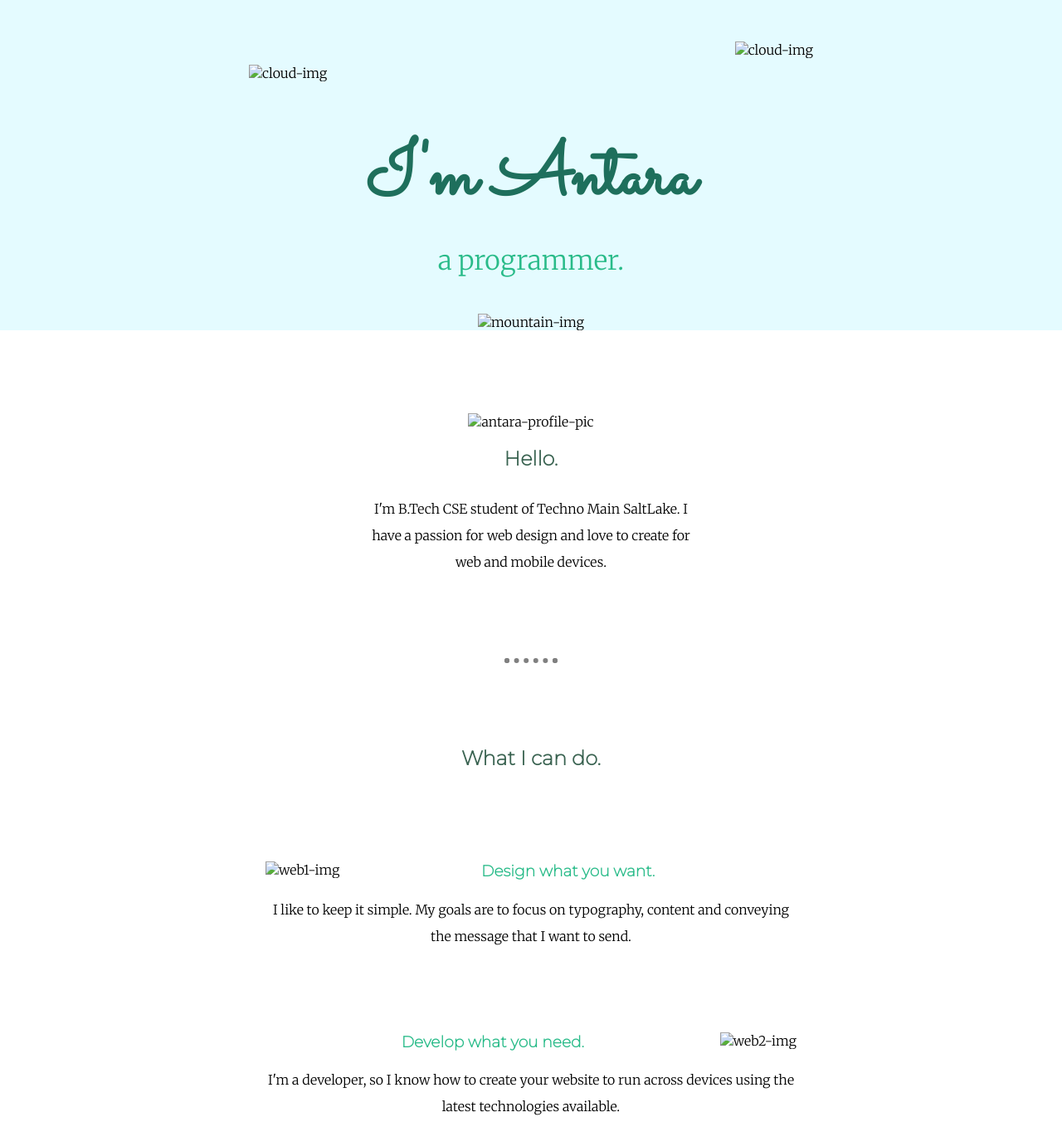
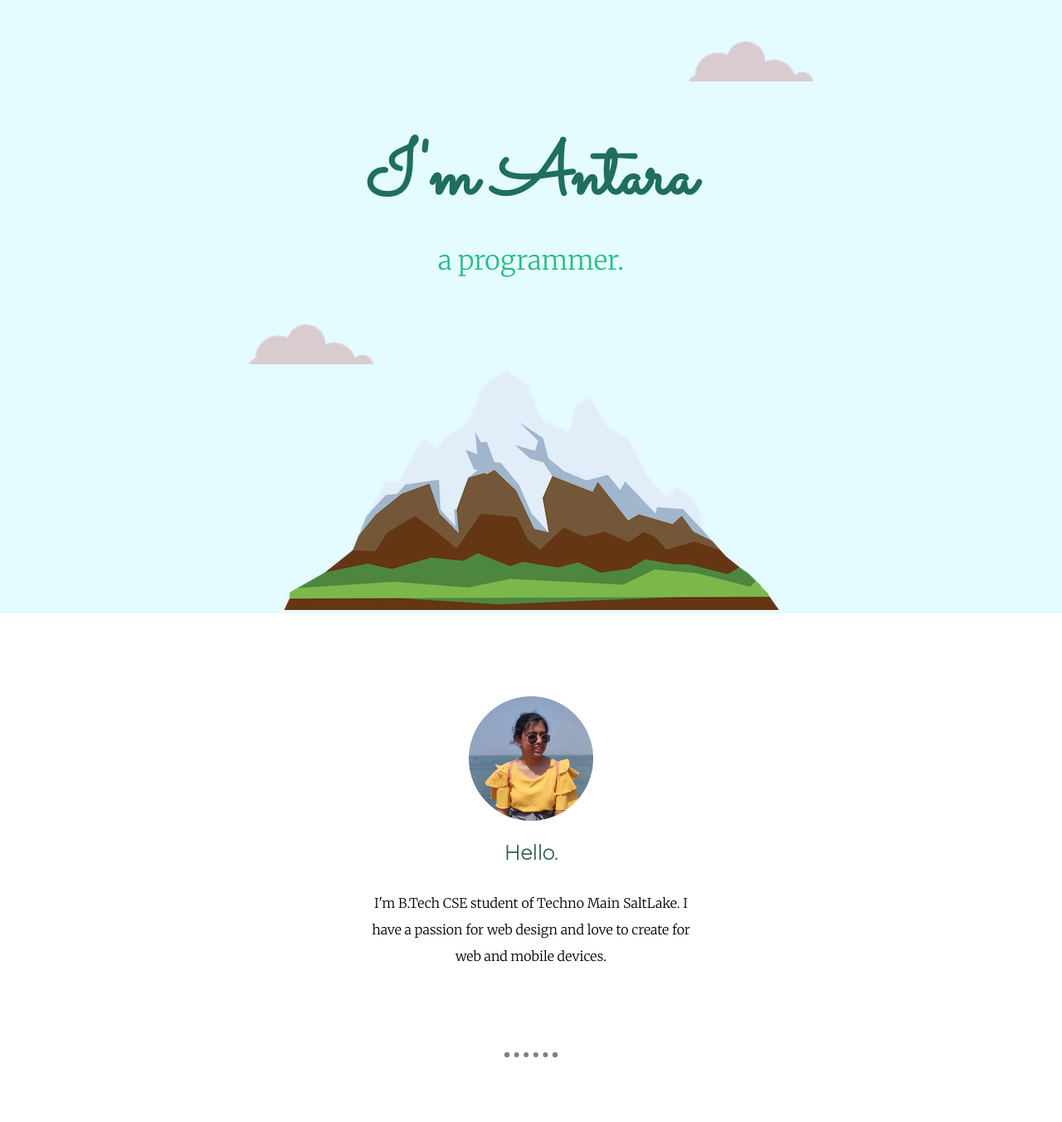
Before and after one commit to AntaraSaha-2021/webdev-personal-site, a plain HTML site: page index.html in a window 1280 px wide. Shown: the top 1352 px of the page at 83% size. Drawn offline with Linux system fonts and the light colour scheme; files that its build step writes are made by us from their sources.

Commit message:
update index.html

```diff
--- a/index.html
+++ b/index.html
@@ -6,7 +6,7 @@
     <meta name="viewport" content="width=device-width, initial-scale=1.0">
     <title>Antara Saha</title>
 
-    <link rel="stylesheet" href="CSS/styles.css">
+    <link rel="stylesheet" href="styles.css">
     <link rel="icon" href="https://i.pinimg.com/originals/80/3f/91/803f91c6da924d33739970e9fd07279c.jpg">
     <link rel="preconnect" href="https://fonts.gstatic.com">
     <link href="https://fonts.googleapis.com/css2?family=Merriweather:wght@300&family=Montserrat:wght@200&family=Sacramento&display=swap" rel="stylesheet">
@@ -14,15 +14,15 @@
 </head>
 <body>
     <div class="top-container">
-        <img class="top-cloud" src="images/cloud.png" alt="cloud-img">
+        <img class="top-cloud" src="cloud.png" alt="cloud-img">
         <h1>I'm Antara</h1>
         <p class="subtitle">a programmer.</p>
-        <img class="bottom-cloud" src="images/cloud.png" alt="cloud-img">
-        <img src="images/mountain.png" alt="mountain-img">
+        <img class="bottom-cloud" src="cloud.png" alt="cloud-img">
+        <img src="mountain.png" alt="mountain-img">
     </div>
     <div class="middle-container">
         <div class="profile">
-          <img src="images/circle-cropped.png" alt="antara-profile-pic" width="150px";height="150px">
+          <img src="circle-cropped.png" alt="antara-profile-pic" width="150px";height="150px">
           <h2>Hello.</h2>
           <p class="bio">I'm B.Tech CSE student of Techno Main SaltLake. I have a passion for web design and love to create for web and mobile devices.</p>
         </div>
@@ -30,12 +30,12 @@
         <div class="skills">
           <h2>What I can do.</h2>
           <div class="skill-row">
-            <img class="web1-img" src="images/web.png" alt="web1-img">
+            <img class="web1-img" src="web.png" alt="web1-img">
             <h3>Design what you want.</h3>
             <p>I like to keep it simple. My goals are to focus on typography, content and conveying the message that I want to send.</p>
           </div>
           <div class="skill-row">
-            <img class="web2-img" src="images/web2.png" alt="web2-img">
+            <img class="web2-img" src="web2.png" alt="web2-img">
             <h3>Develop what you need.</h3>
             <p>I'm a developer, so I know how to create your website to run across devices using the latest technologies available.</p>
           </div>
```
